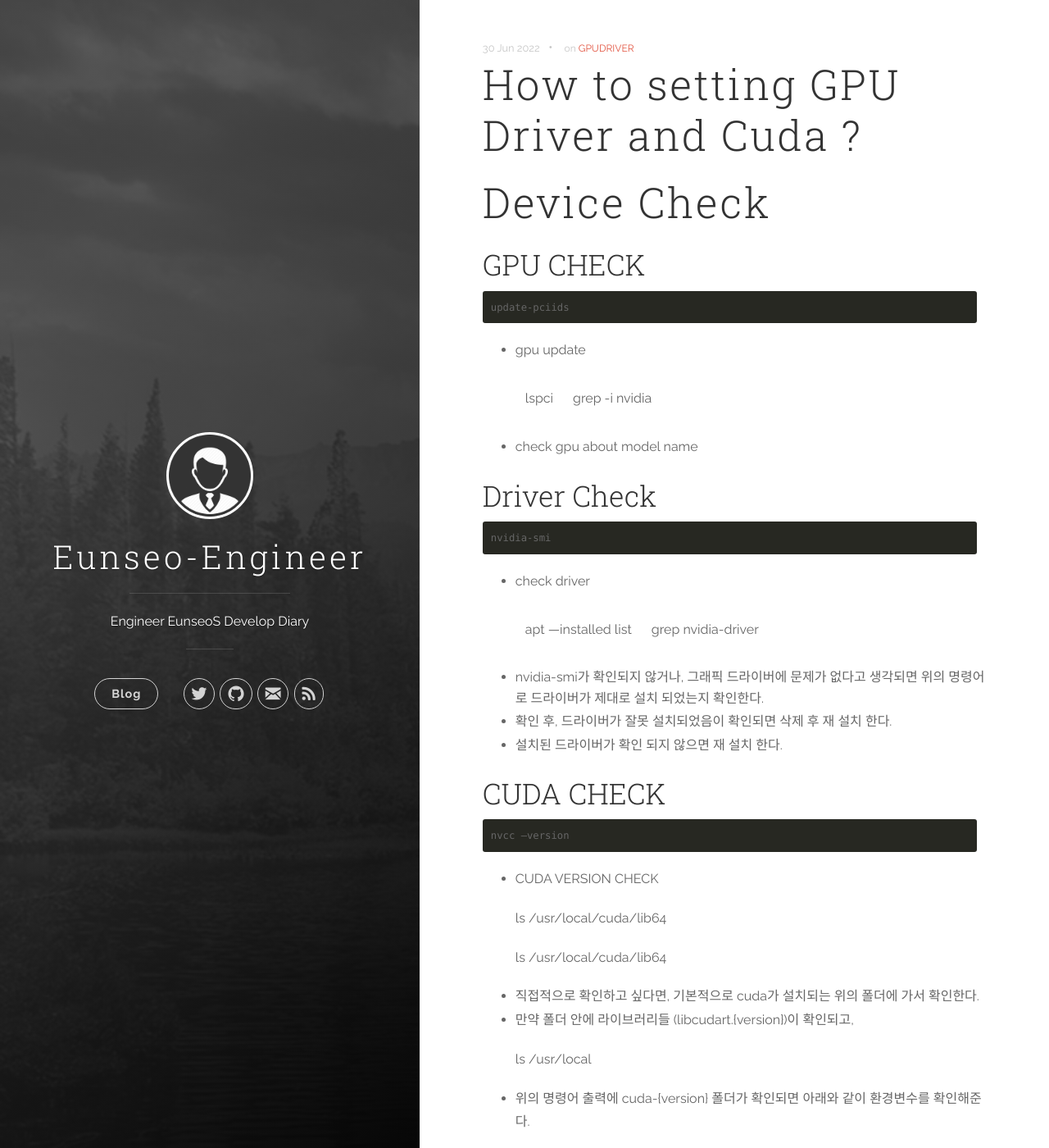
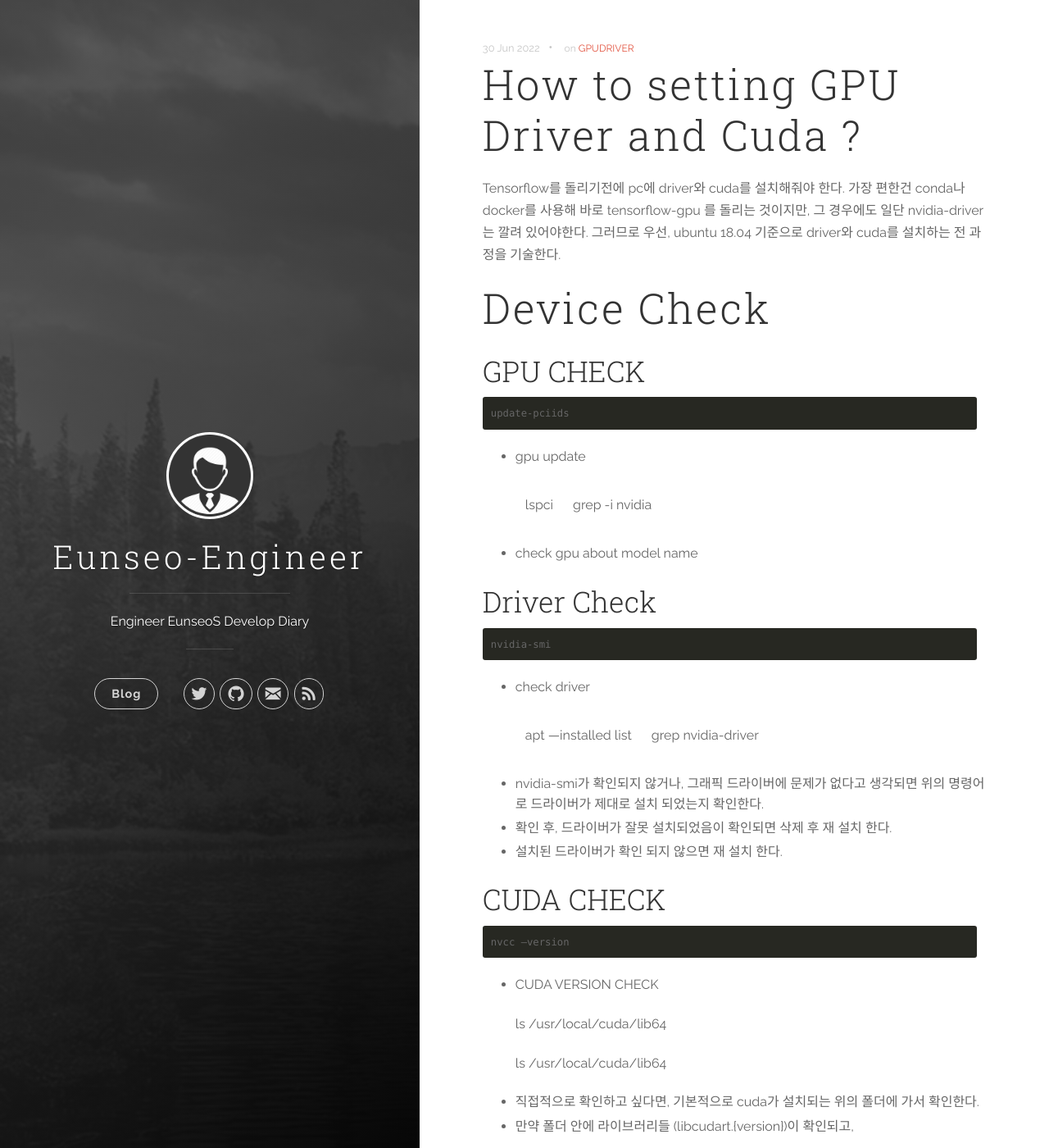
Before and after one commit to eunseo-engineer/eunseo-engineer.github.io, a Jekyll site: the page built from _posts/2022-06-30-Gpu-Setting.markdown, in a window 1280 px wide and 1400 px high. Shown: the whole window at 82% size. Built offline with Jekyll 4.4.1, drawn with Linux system fonts in a browser that asks for light colours; some of the changed text lies outside the part shown.

Commit message:
change image cuda path

```diff
--- a/_posts/2022-06-30-Gpu-Setting.markdown
+++ b/_posts/2022-06-30-Gpu-Setting.markdown
@@ -4,6 +4,8 @@
 categories: [SetupGPU]
 tags: [GPUDRIVER]
 ---
+Tensorflow를 돌리기전에 pc에 driver와 cuda를 설치해줘야 한다. 가장 편한건 conda나 docker를 사용해 바로 tensorflow-gpu 를 돌리는 것이지만, 그 경우에도 일단 nvidia-driver는 깔려 있어야한다. 그러므로 우선, ubuntu 18.04 기준으로 driver와 cuda를 설치하는 전 과정을 기술한다.
+
 
 # Device Check
 
@@ -66,7 +68,7 @@
     export LD_LIBRARY_PATH=/usr/local/cuda-{version}/lib64:$LD_LIBRARY_PATH
 
 
-![cuda_img_src]](/images/cuda_path_in_bashrc.png)
+![cuda_img_src]](images\cuda_path_in_bashrc.png)
 
 
 - 위와 같이 맨 아랫줄에 cuda-{version}의 경로를 환경변수에 적용 시켜준다. (마지막줄은 추가하지 않아도 된다.)
```
